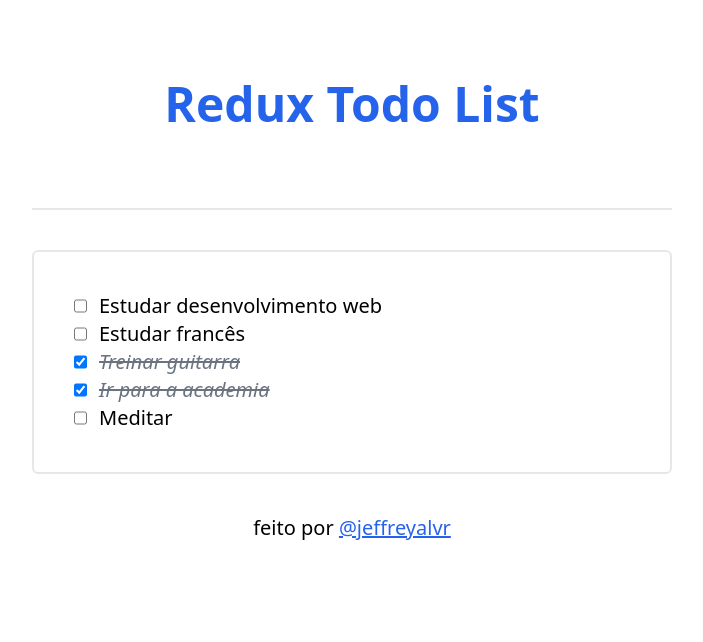
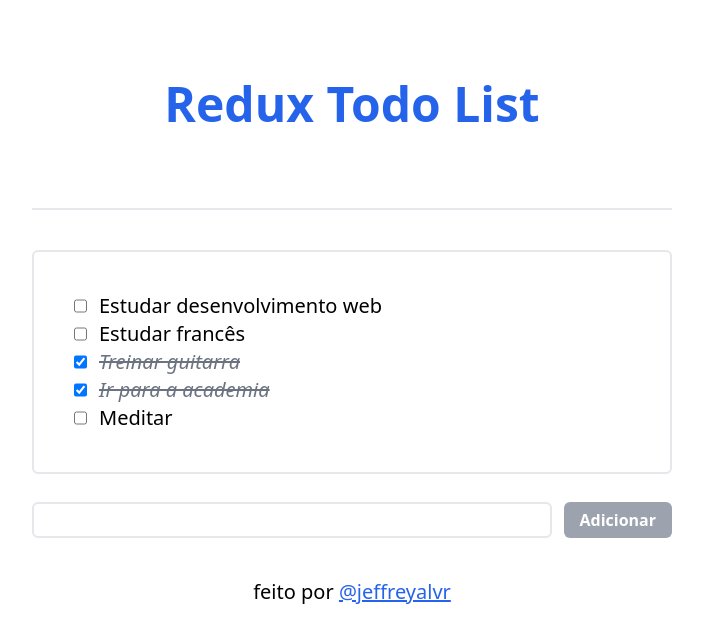
Before and after one commit to jeffreyalvr/todo-list-simples-redux, a React (Vite) app: page / in a window 1280 px wide. Shown: the top 642 px of the page, without its empty margins (288-991 px from the left). Built offline with nearby package versions, Linux system fonts and the light colour scheme.

Commit message:
Adiciona funcionalidade de novos todos na lista

```diff
--- a/src/components/Box/index.jsx
+++ b/src/components/Box/index.jsx
@@ -1,4 +1,4 @@
-import { useState } from "react";
+import { useState, useEffect } from "react";
 
 const Box = () => {
   const [todos, setTodos] = useState([
@@ -8,6 +8,13 @@ const Box = () => {
     { text: "Ir para a academia", completed: true, id: 3 },
     { text: "Meditar", completed: false, id: 4 },
   ]);
+  const [newTodo, setNewTodo] = useState("");
+  const [buttonEnabled, setButtonEnabled] = useState(false);
+
+  useEffect(() => {
+    if (!newTodo.length) return setButtonEnabled(false);
+    setButtonEnabled(true);
+  }, [newTodo]);
 
   const completedTodoStyle = ["line-through italic text-gray-500"];
 
@@ -18,6 +25,32 @@ const Box = () => {
       )
     );
   };
+
+  const getLastId = todos.reduce((highestId, currentTodo) => {
+    return currentTodo.id > highestId ? currentTodo : highestId;
+  });
+
+  const handleInput = (e) => {
+    setNewTodo(e.target.value);
+  };
+
+  const handleLimparInput = () => {
+    setNewTodo("");
+  };
+
+  const handleAdicionar = () => {
+    if (!buttonEnabled || !newTodo.length) return;
+
+    let newTodoObject = {
+      text: newTodo.toString(),
+      completed: false,
+      id: getLastId,
+    };
+
+    setTodos((prevState) => [...prevState, newTodoObject]);
+    handleLimparInput();
+  };
+
   return (
     <div className="container flex flex-col">
       <div className="flex flex-col p-10 rounded-md border-2 text-xl">
@@ -38,6 +71,24 @@ const Box = () => {
           ))
         )}
       </div>
+      <div className="flex flex-row gap-3 mt-7">
+        <input
+          type="text"
+          className="px-4 py-1 rounded-md border-2 flex-grow"
+          value={newTodo}
+          onChange={(e) => handleInput(e)}
+        />
+        <button
+          className={`px-4 py-1 rounded-md ${
+            buttonEnabled
+              ? ["bg-blue-500 cursor-pointer"]
+              : ["bg-gray-400 cursor-default"]
+          } text-white font-bold`}
+          onClick={() => handleAdicionar()}
+        >
+          Adicionar
+        </button>
+      </div>
     </div>
   );
 };
```
